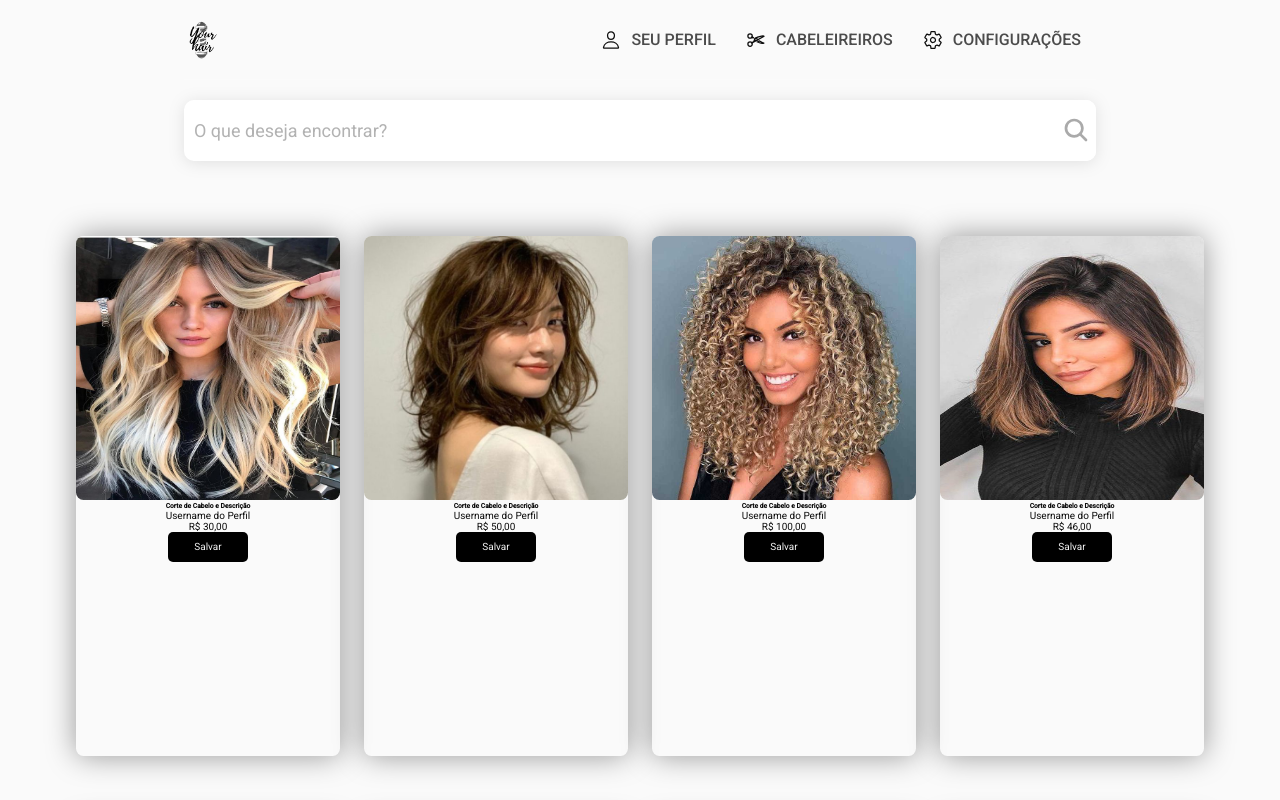
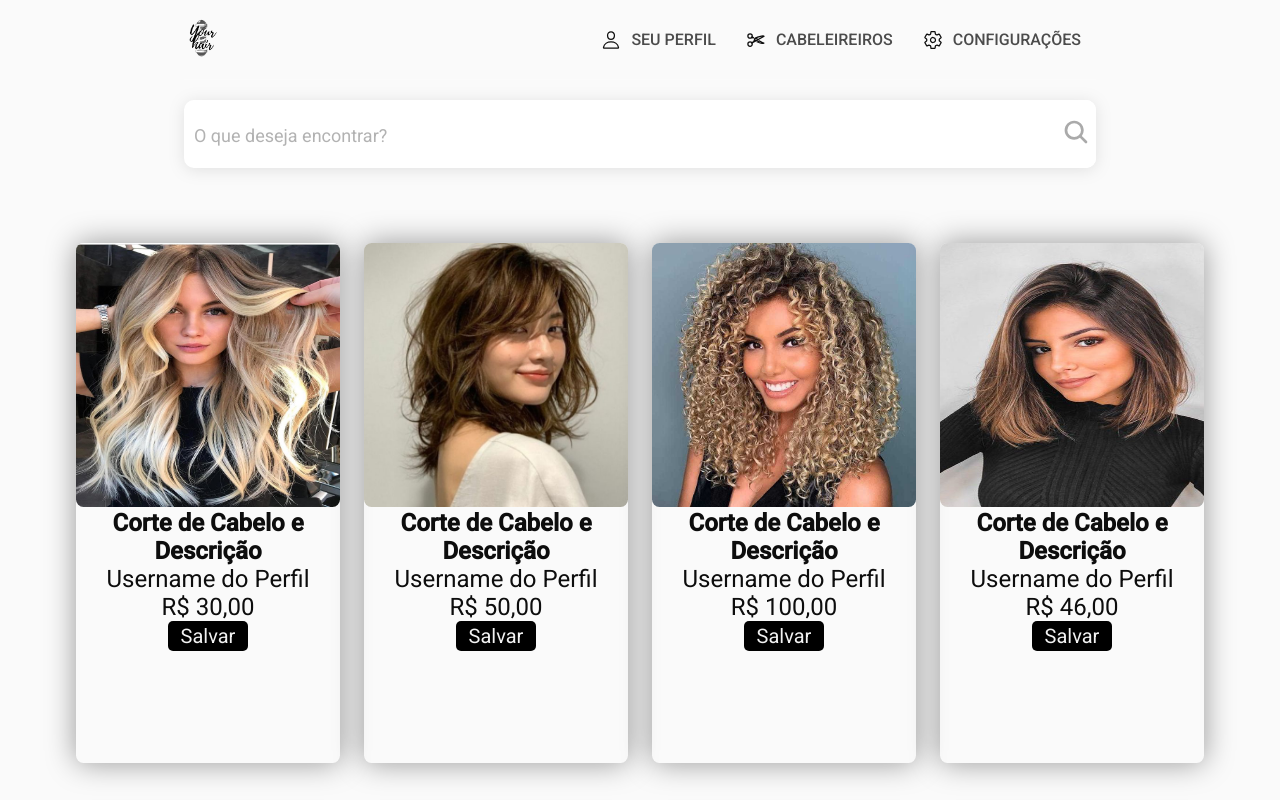
Before and after one commit to dsm-cefet-rj/ti-2022-1-grupo_3, a React (Create React App) app in the folder frontend/: page / in a window 1280 px wide. Shown: the top 800 px of the page. Built offline with nearby package versions, Linux system fonts and the light colour scheme.

Commit message:
Padronização de variáveis

```diff
--- a/frontend/src/pages/EspecialidadeCabelereiro/especialidade.jsx
+++ b/frontend/src/pages/EspecialidadeCabelereiro/index.jsx
@@ -1,6 +1,6 @@
-import "../../styles/especialidade_cabelereiro.css"
+import "../../styles/EspecialidadeCabelereiro.css"
 
-export default function especialidade() {
+export default function EspecialidadeCabelereiro() {
     return (
         <main>
             <header class="user-profile-container">
--- a/frontend/src/pages/ProfileCabelereiro/profilecabelereiro.jsx
+++ b/frontend/src/pages/ProfileCabelereiro/index.jsx
@@ -1,4 +1,4 @@
-import "../../styles/profile_cabeleireiros.css"
+import "../../styles/ProfileCabelereiro.css"
 
 export default function ProfileCabelereiro() {
     return (
--- a/frontend/src/pages/ProfileUser/user.jsx
+++ b/frontend/src/pages/ProfileUser/index.jsx
@@ -1,6 +1,6 @@
-import "../../styles/perfil_usuario.css"
+import "../../styles/ProfileUser.css"
 
-export default function user() {
+export default function ProfileUser() {
     return(
         <main>
             <link rel="stylesheet" href="https://stackpath.bootstrapcdn.com/bootstrap/4.1.3/css/bootstrap.min.css" integrity="sha384-MCw98/SFnGE8fJT3GXwEOngsV7Zt27NXFoaoApmYm81iuXoPkFOJwJ8ERdknLPMO" crossorigin="anonymous"></link>
--- a/frontend/src/styles/Card.css
+++ b/frontend/src/styles/Card.css
@@ -4,6 +4,7 @@
     box-sizing: border-box;
     padding: 0;
     font-family: 'Roboto', sans-serif;
+    font-size: x-large;
     color: #0D0D0D;
 }
 
@@ -13,7 +14,7 @@
     border-radius: 0.75rem;
     font-size: 1rem;
     width: 33vh;
-    height: 65vh;
+    height: 60vh;
     display: flex;
     text-align: center;
     display: block;
@@ -38,7 +39,7 @@
     color: #f2f2f2;
     width: 20vh;
     height: 50px;
-    font-size: 1rem;
+    font-size: 2rem;
     margin-bottom: 1%;
 }
 
```
Also changed, not shown: frontend/src/styles/CreatePublication.css (renamed from frontend/src/styles/create_publication.css), frontend/src/styles/EspecialidadeCabelereiro.css (renamed from frontend/src/styles/especialidade_cabelereiro.css), frontend/src/styles/ProfileCabelereiro.css (renamed from frontend/src/styles/profile_cabeleireiros.css), frontend/src/styles/ProfileUser.css (renamed from frontend/src/styles/perfil_usuario.css).
